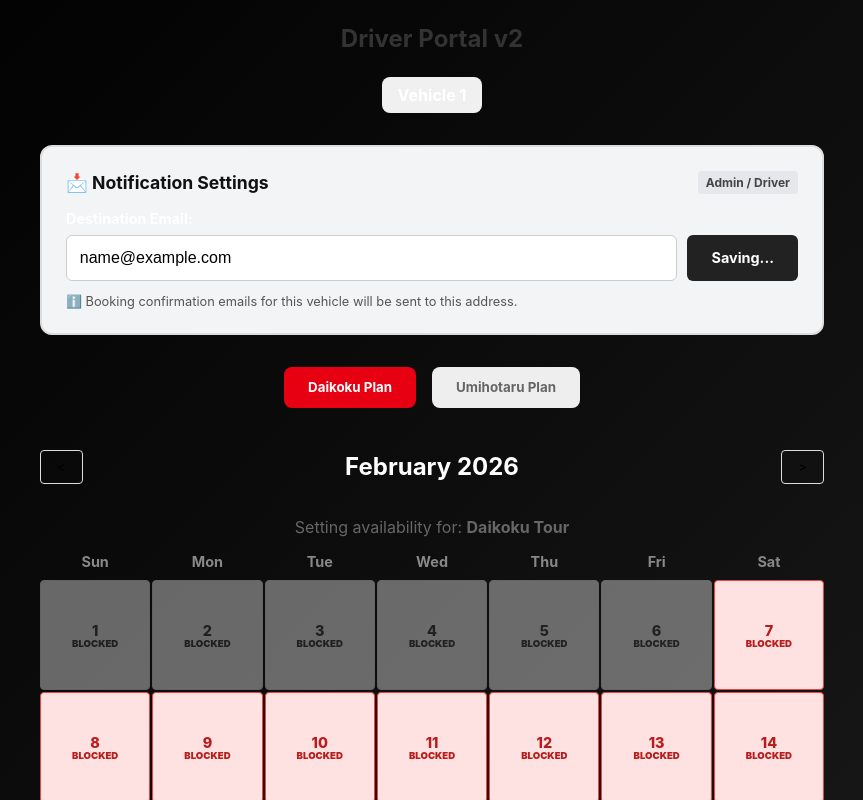
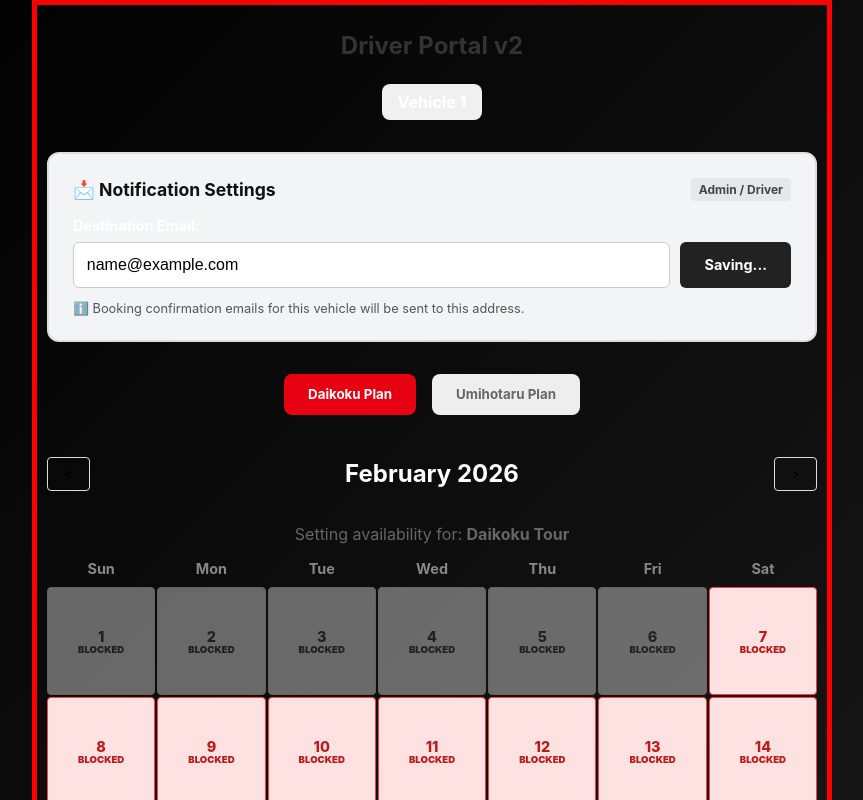
Before and after one commit to kazuosomeya-wq/daikoku, a React (Vite) app: page /driver/1 in a window 1280 px wide. Both pictures are taken after typing "name@example.com" into the empty fields and a click on the button "Save Email". Shown: the top 800 px of the page, without its empty margins (208-1071 px from the left). Built offline with nearby package versions, Linux system fonts and the light colour scheme; no server answers; the database is empty.

Commit message:
Add RED BORDER to Driver Dashboard to verify deployment

```diff
--- a/src/pages/DriverDashboard.jsx
+++ b/src/pages/DriverDashboard.jsx
@@ -168,7 +168,7 @@ const DriverDashboard = () => {
     if (loading) return <div className="loading">Loading calendar...</div>;
 
     return (
-        <div className="driver-dashboard">
+        <div className="driver-dashboard" style={{ border: '5px solid red', padding: '10px' }}>
             <header className="driver-header">
                 <h1>Driver Portal v2</h1>
                 <div className="vehicle-badge">
```
